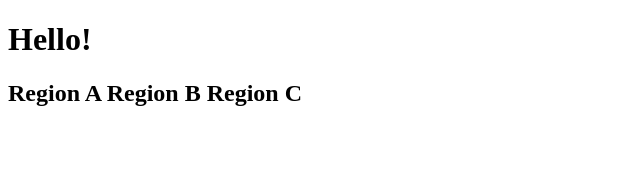
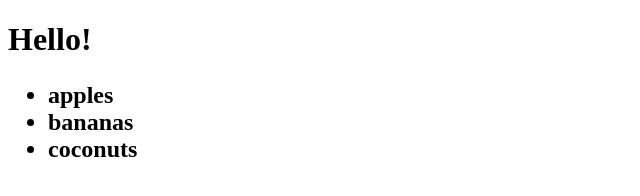
Before and after one commit to opiartsy/opiartsy.github.io, a plain HTML site: page index.html in a window 1280 px wide. Shown: the whole page, without its empty margins (0-640 px from the left). Drawn offline with Linux system fonts and the light colour scheme.

Commit message:
Update index.html

```diff
--- a/index.html
+++ b/index.html
@@ -4,12 +4,10 @@
 </head>
 <body>
   <h1>Hello!</h1>
-  <h2><fred>
-   Region A
-      <barney>
-         Region B
-      </barney>
-   Region C
-</fred><h2>
+  <h2> <ul>
+    <li>apples
+    <li>bananas
+    <li>coconuts
+  </ul> <h2>
 </body>
 </html>
```
